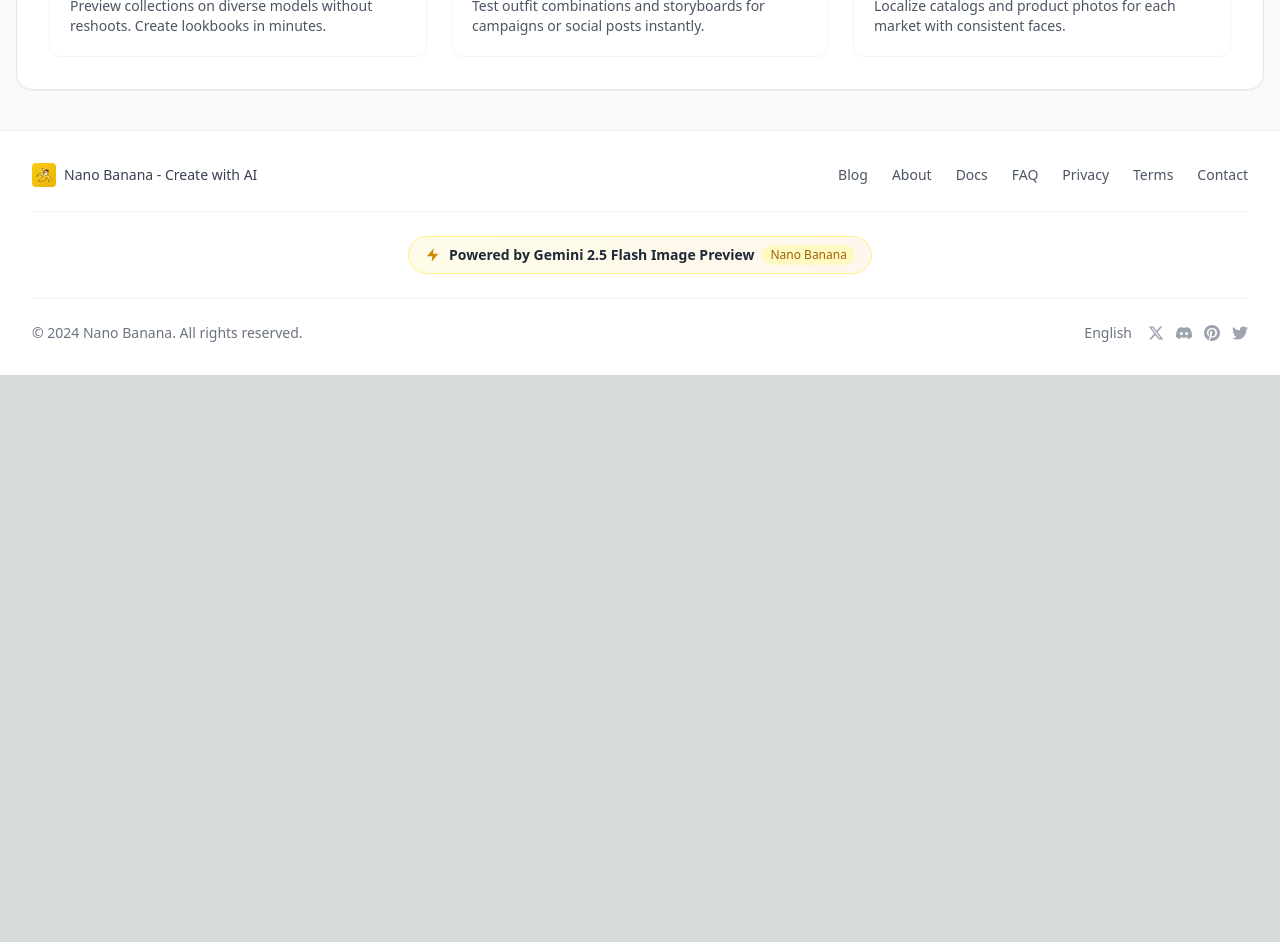
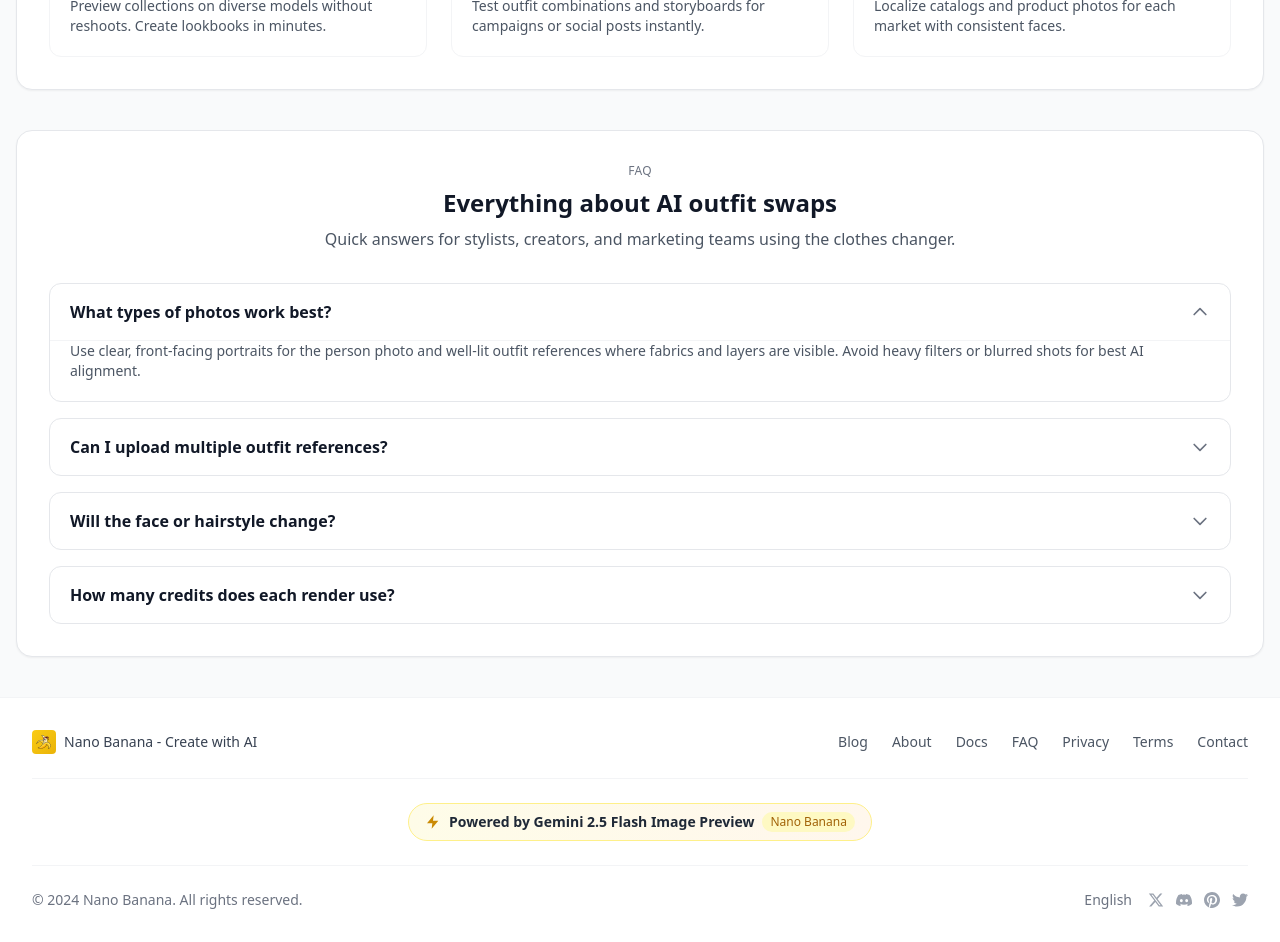
Before and after one commit to fifyrio/easynanobanana.com, a Next.js app: page /ai-image-effects/ai-clothes-changer in a window 1280 px wide. Shown: the part 1480-2422 px from the top of the page. Before the commit the page ends 1855 px from the top, so only its background shows below. Built offline with nearby package versions, Linux system fonts and the light colour scheme; no server answers.

Commit message:
Update subscription checkout and payment config

```diff
--- a/src/components/AiClothesChanger.tsx
+++ b/src/components/AiClothesChanger.tsx
@@ -10,6 +10,25 @@ import { supabase } from '@/lib/supabase';
 
 const DEFAULT_PROMPT = 'Wear clothes from another image, keep face/hairstyle';
 
+const FAQ_ITEMS = [
+  {
+    question: 'What types of photos work best?',
+    answer: 'Use clear, front-facing portraits for the person photo and well-lit outfit references where fabrics and layers are visible. Avoid heavy filters or blurred shots for best AI alignment.'
+  },
+  {
+    question: 'Can I upload multiple outfit references?',
+    answer: 'Yes. Upload the main subject image and the outfit image you want to transfer. After generating a result, you can change the outfit image and run again to compare looks.'
+  },
+  {
+    question: 'Will the face or hairstyle change?',
+    answer: 'No. The clothes changer keeps the original face, skin tone, pose, and hairstyle. Only garments, accessories, and fabrics adapt from the reference image.'
+  },
+  {
+    question: 'How many credits does each render use?',
+    answer: 'Every outfit swap costs 5 credits, the same as other premium editors in Nano Banana. Downloading the result in original quality is free once the render is complete.'
+  },
+];
+
 export default function AiClothesChanger() {
   const { user, profile, refreshProfile } = useAuth();
   const [subjectImage, setSubjectImage] = useState<string | null>(null);
@@ -20,6 +39,7 @@ export default function AiClothesChanger() {
   const [description, setDescription] = useState<string | null>(null);
   const [error, setError] = useState<string | null>(null);
   const [showShareModal, setShowShareModal] = useState(false);
+  const [openFaqIndex, setOpenFaqIndex] = useState<number | null>(0);
 
   const creditsRequired = 5;
 
@@ -303,6 +323,43 @@ export default function AiClothesChanger() {
               ))}
             </div>
           </section>
+
+          {/* FAQ */}
+          <section className="bg-white border border-gray-200 rounded-2xl p-8 shadow-sm">
+            <div className="text-center mb-8">
+              <p className="text-xs uppercase tracking-wide text-gray-500 font-medium mb-2">FAQ</p>
+              <h3 className="text-2xl font-bold text-gray-900">Everything about AI outfit swaps</h3>
+              <p className="text-gray-600 mt-2">Quick answers for stylists, creators, and marketing teams using the clothes changer.</p>
+            </div>
+            <div className="space-y-4">
+              {FAQ_ITEMS.map((item, index) => {
+                const isOpen = openFaqIndex === index;
+                return (
+                  <div key={item.question} className="border border-gray-200 rounded-xl">
+                    <button
+                      className="w-full flex items-center justify-between px-5 py-4 text-left"
+                      onClick={() => setOpenFaqIndex(isOpen ? null : index)}
+                    >
+                      <span className="font-semibold text-gray-900">{item.question}</span>
+                      <svg
+                        className={`w-5 h-5 text-gray-500 transition-transform ${isOpen ? 'rotate-180' : ''}`}
+                        fill="none"
+                        stroke="currentColor"
+                        viewBox="0 0 24 24"
+                      >
+                        <path strokeLinecap="round" strokeLinejoin="round" strokeWidth={2} d="M19 9l-7 7-7-7" />
+                      </svg>
+                    </button>
+                    {isOpen && (
+                      <div className="px-5 pb-5 text-sm text-gray-600 border-t border-gray-100">
+                        {item.answer}
+                      </div>
+                    )}
+                  </div>
+                );
+              })}
+            </div>
+          </section>
         </div>
       </div>
 
```
